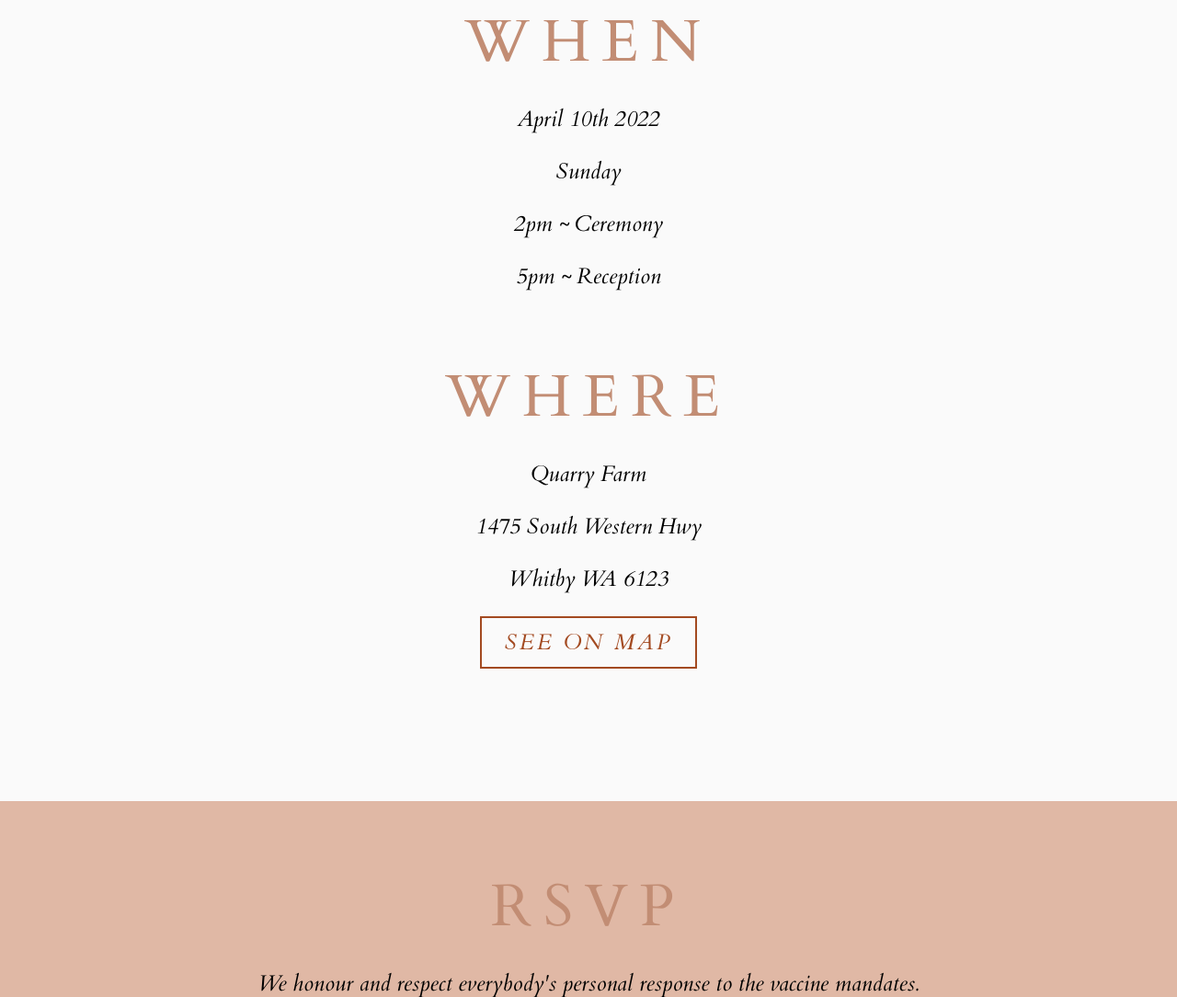
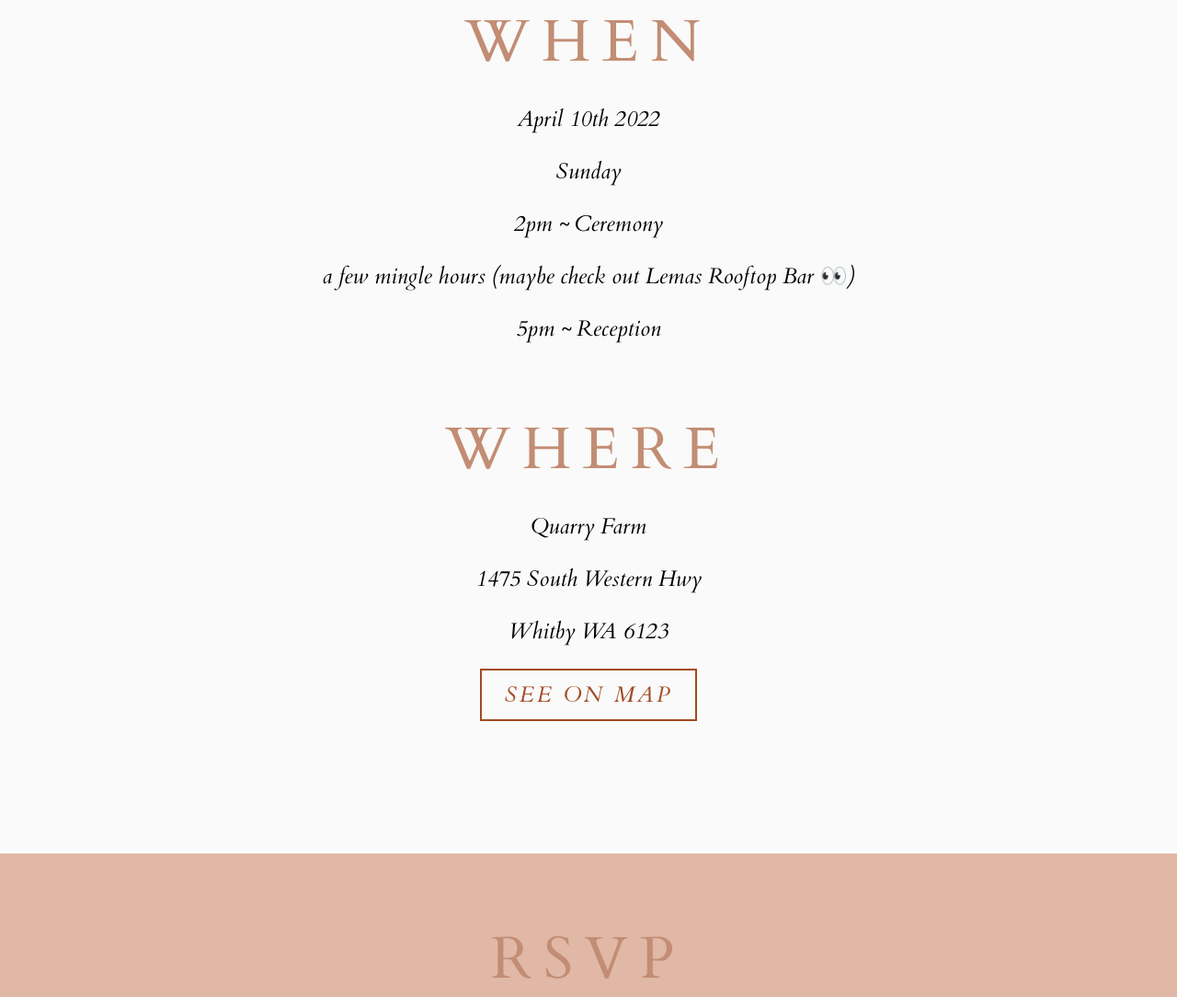
Before and after one commit to sevanspowell/wedding-website, a plain HTML site: page reception/index.html in a window 1280 px wide. Shown: the part 869-1953 px from the top of the page at 92% size. Drawn offline with Linux system fonts and the light colour scheme; files that its build step writes are made by us from their sources; files whose address does not match are found by name.

Commit message:
Lemas Rooftop Bar

```diff
--- a/reception/index.html
+++ b/reception/index.html
@@ -39,6 +39,7 @@
       <p>April 10th 2022</p>
       <p>Sunday</p>
       <p>2pm ~ Ceremony</p>
+      <p>a few mingle hours (maybe check out Lemas Rooftop Bar 👀)</p>
       <p>5pm ~ Reception</p>
     </div>
 
```
Also changed, not shown: wedding/index.html (+1 -0 lines).
